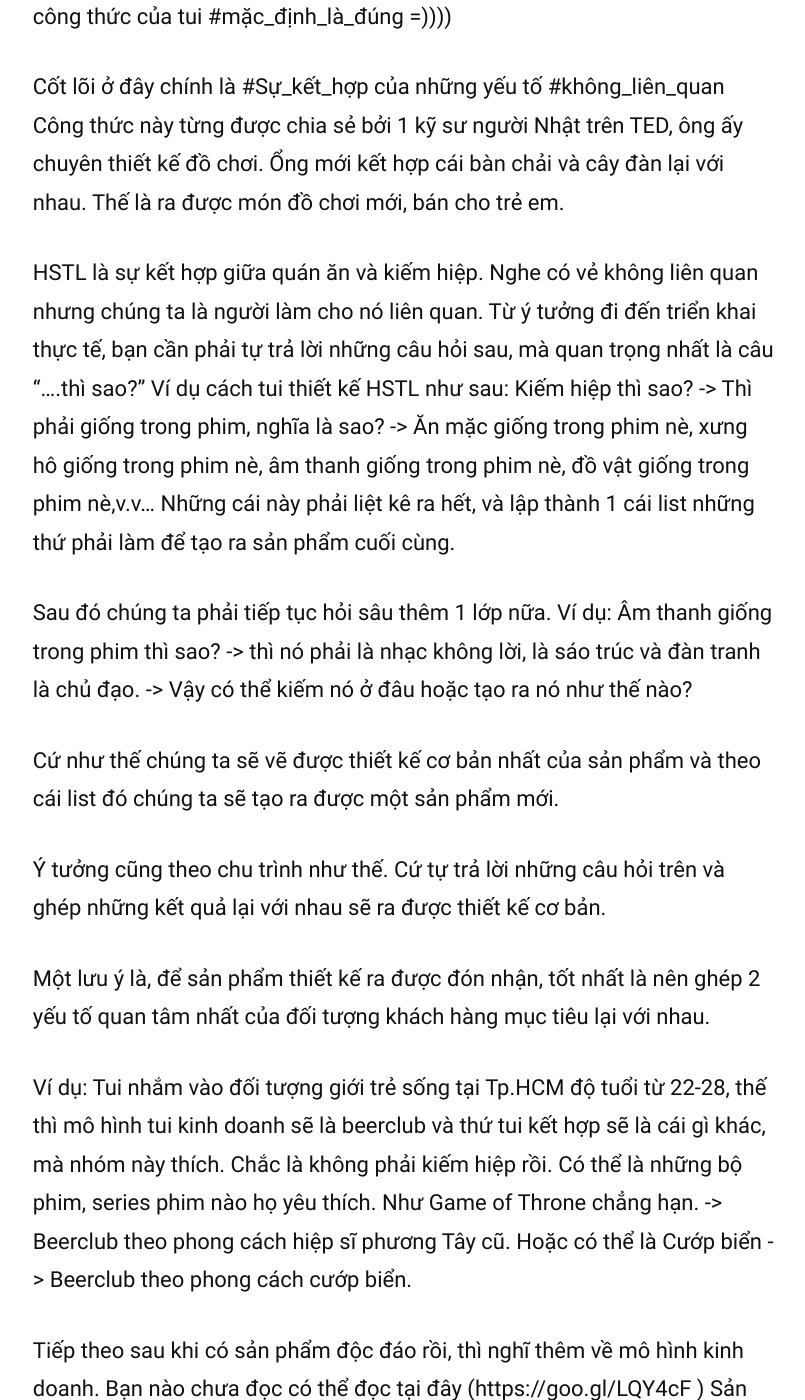
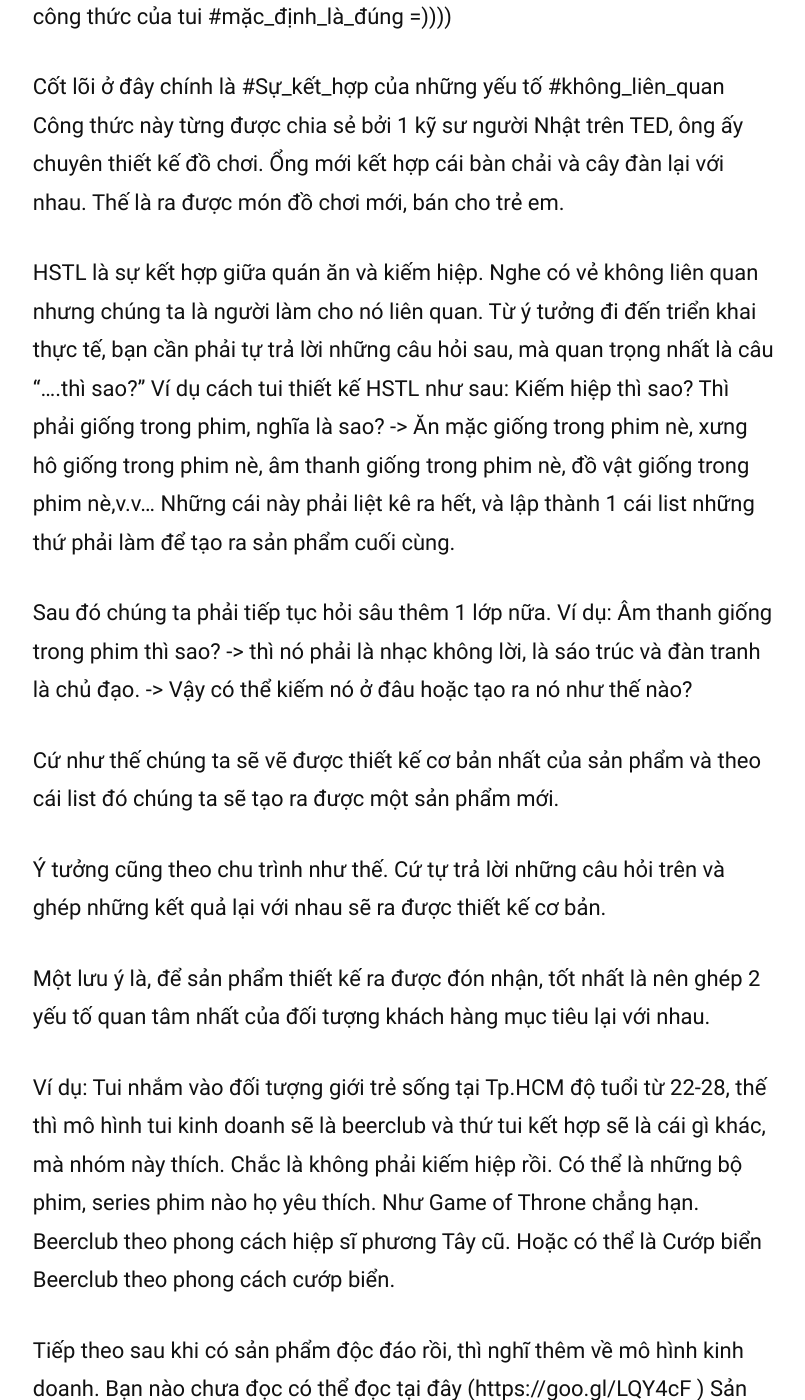
Before and after one commit to dendosg/note, a Jekyll site: the page built from _posts/2018-01-21-cong-thuc-sang-tao.md, in a window 1280 px wide and 1400 px high, scrolled down 884 px. Shown: the whole window, without its empty margins (236-1041 px from the left). Built offline with Jekyll 4.4.1, drawn with Linux system fonts in a browser that asks for light colours; nearby versions of some CDN libraries; our own code applies the rules of GitHub Pages for plain Markdown files.

```diff
--- a/_posts/2018-01-21-cong-thuc-sang-tao.md
+++ b/_posts/2018-01-21-cong-thuc-sang-tao.md
@@ -22,7 +22,7 @@ HSTL là sự kết hợp giữa quán ăn và kiếm hiệp. Nghe có vẻ khô
 Từ ý tưởng đi đến triển khai thực tế, bạn cần phải tự trả lời những câu hỏi sau, mà quan trọng nhất là câu "....thì sao?"
 Ví dụ cách tui thiết kế HSTL như sau:
 Kiếm hiệp thì sao?
--> Thì phải giống trong phim, nghĩa là sao? -> Ăn mặc giống trong phim nè, xưng hô giống trong phim nè, âm thanh giống trong phim nè, đồ vật giống trong phim nè,v.v...
+ Thì phải giống trong phim, nghĩa là sao? -> Ăn mặc giống trong phim nè, xưng hô giống trong phim nè, âm thanh giống trong phim nè, đồ vật giống trong phim nè,v.v...
 Những cái này phải liệt kê ra hết, và lập thành 1 cái list những thứ phải làm để tạo ra sản phẩm cuối cùng.
 
 Sau đó chúng ta phải tiếp tục hỏi sâu thêm 1 lớp nữa.
@@ -36,9 +36,9 @@ Một lưu ý là, để sản phẩm thiết kế ra được đón nhận, t
 
 Ví dụ: Tui nhắm vào đối tượng giới trẻ sống tại Tp.HCM độ tuổi từ 22-28, thế thì mô hình tui kinh doanh sẽ là beerclub và thứ tui kết hợp sẽ là cái gì khác, mà nhóm này thích. Chắc là không phải kiếm hiệp rồi.
 Có thể là những bộ phim, series phim nào họ yêu thích. Như Game of Throne chẳng hạn.
--> Beerclub theo phong cách hiệp sĩ phương Tây cũ.
+ Beerclub theo phong cách hiệp sĩ phương Tây cũ.
 Hoặc có thể là Cướp biển
--> Beerclub theo phong cách cướp biển.
+ Beerclub theo phong cách cướp biển.
 
 Tiếp theo sau khi có sản phẩm độc đáo rồi, thì nghĩ thêm về mô hình kinh doanh. Bạn nào chưa đọc có thể đọc tại đây (https://goo.gl/LQY4cF )
 Sản phẩm độc đáo chỉ mới là 50% cho sự thành công thôi, còn để đột phá bắt buộc bạn phải nắm vững về mô hình kinh doanh mới được.
```
